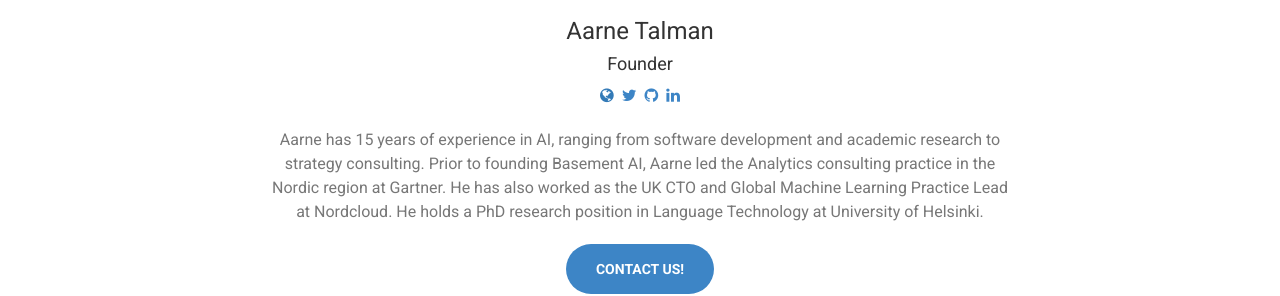
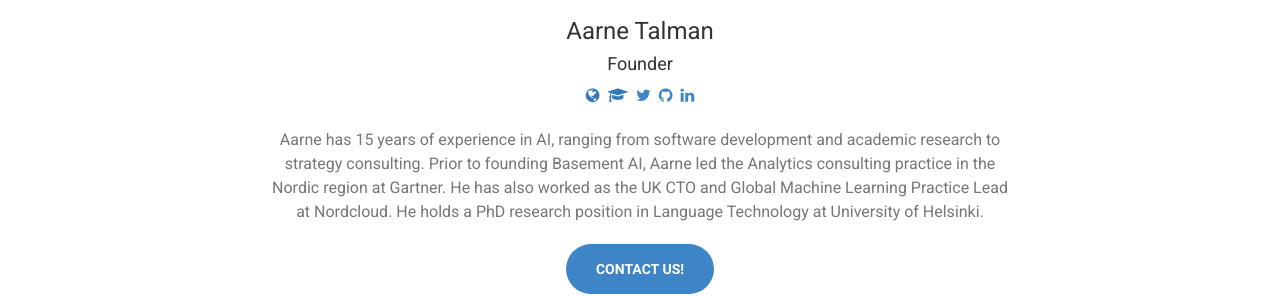
Before and after one commit to Basement-AI/basement-ai.github.io, a Jekyll site: the page built from index.html, in a window 1280 px wide and 900 px high, scrolled down 1269 px. Shown: the part 172-468 px from the top of the window. Built offline with Jekyll 4.4.1, drawn with Linux system fonts in a browser that asks for light colours.

Commit message:
added google scholar link

```diff
--- a/_includes/about.html
+++ b/_includes/about.html
@@ -16,6 +16,7 @@
                   <h3>Aarne Talman</h3>
                   <h4>Founder</h4>
                   <p><a href="https://basement.ai/aarne"><i class="fa fa-globe"></i></a>&nbsp;
+                  <a href="https://scholar.google.com/citations?user=kKvJ8QIAAAAJ"><i class="fa fa-graduation-cap"></i></a>&nbsp;
                   <a href="https://twitter.com/aarnetalman"><i class="fa fa-twitter text-primary"></i></a>&nbsp;
                   <a href="https://github.com/aarnetalman"><i class="fa fa-github text-primary"></i></a>&nbsp;
                   <a href="https://linkedin.com/in/talman"><i class="fa fa-linkedin text-primary"></i></a></p>
```
Also changed, not shown: 1 other file.
